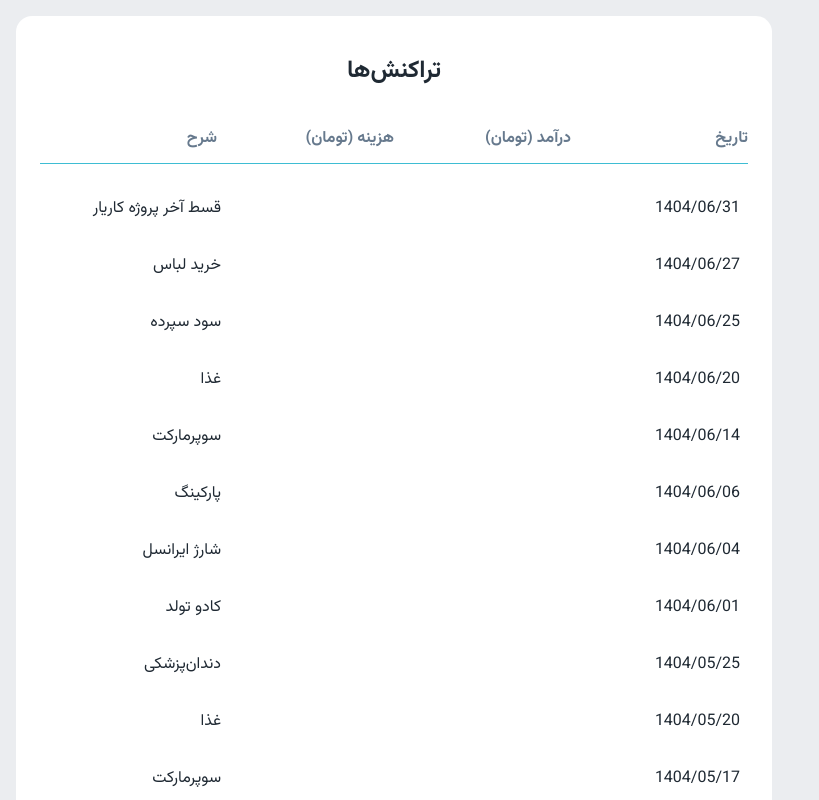
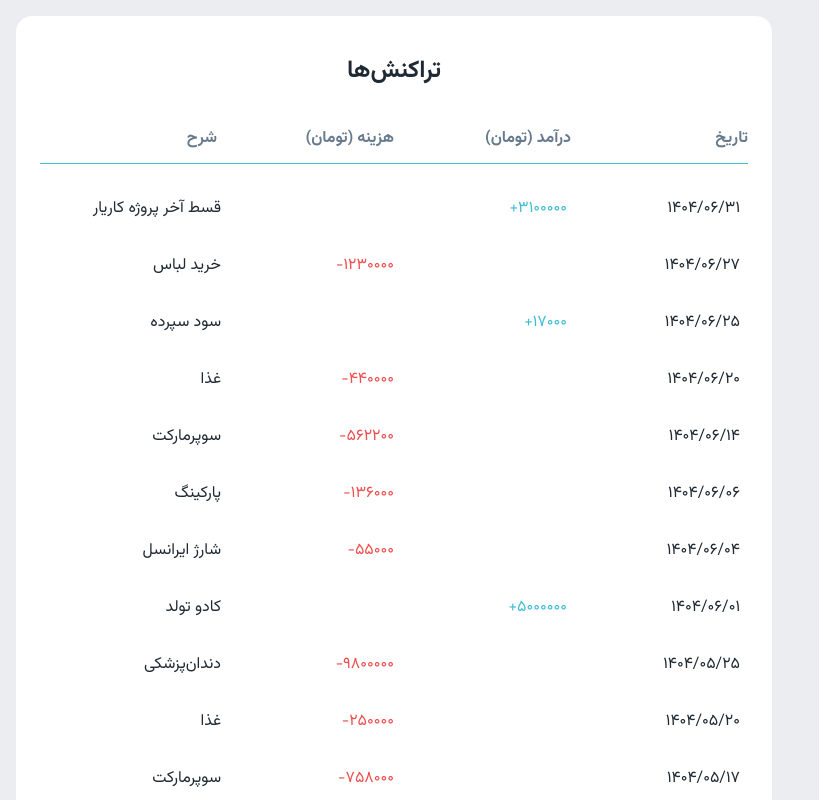
Before and after one commit to fardin-farrokhzad/Expence-Tracker, a React (Vite) app: page / in a window 1280 px wide. Shown: the top 800 px of the page, without its empty margins (0-819 px from the left). Built offline with nearby package versions, Linux system fonts and the light colour scheme; data requests are answered from the project's data file.

Commit message:
transaction table component changed to work with modified data

```diff
--- a/src/components/TransanctionTable/TransactionTable.jsx
+++ b/src/components/TransanctionTable/TransactionTable.jsx
@@ -1,7 +1,6 @@
-// TransactionTable.jsx
 import styles from './TransactionTable.module.css';
 
-// Converting numbers to persian
+// Converting numbers to Persian
 function numberToPersian(number) {
   return number.toString().replace(/[0-9]/g, d => '۰۱۲۳۴۵۶۷۸۹'[d]);
 }
@@ -26,24 +25,24 @@ const TransactionTable = ({ data }) => {
           <div className={styles.transaction} key={item.id}>
             {/* Date */}
             <div className={`${styles.transaction__item} ${styles.date}`}>
-              <span>{item.date}</span>
+              <span>{numberToPersian(item.date)}</span>
             </div>
 
             {/* Income */}
             <div className={styles.transaction__item}>
-              <span className={`${styles.income} ${item.income ? styles.hasValue : ''}`}>
-                {item.income > 0 ? `${numberToPersian(item.income)}+` : ''}
+              <span className={`${styles.income} ${item.type === 'income' && item.amount > 0 ? styles.hasValue : ''}`}>
+                {item.type === 'income' && item.amount > 0 ? `${numberToPersian(item.amount)}+` : ''}
               </span>
             </div>
 
             {/* Expense */}
             <div className={styles.transaction__item}>
-              <span className={`${styles.expense} ${item.expense ? styles.hasValue : ''}`}>
-                {item.expense > 0 ? `${numberToPersian(item.expense)}-` : ''}
+              <span className={`${styles.expense} ${item.type === 'expense' && item.amount > 0 ? styles.hasValue : ''}`}>
+                {item.type === 'expense' && item.amount > 0 ? `${numberToPersian(item.amount)}-` : ''}
               </span>
             </div>
 
-            {/* Description*/}
+            {/* Description */}
             <div className={`${styles.transaction__item} ${styles.description}`}>
               <span>{item.description}</span>
             </div>
```
